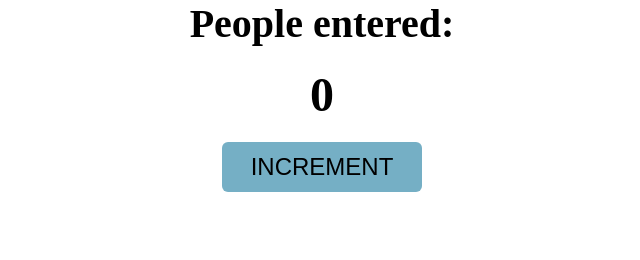
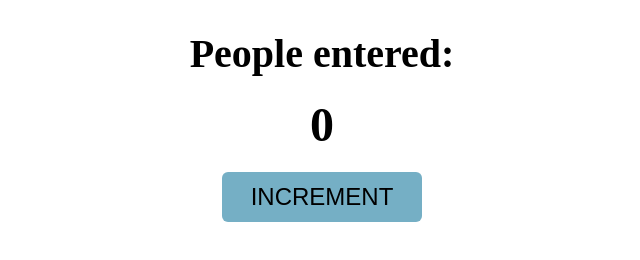
Before and after one commit to Mase1up/fCC_JS_full_course, a plain HTML site: page index.html in a window 1280 px wide. Shown: the whole page, without its empty margins (318-958 px from the left). Drawn offline with Linux system fonts and the light colour scheme.

Commit message:
Add some CSS for margin and padding

```diff
--- a/index.css
+++ b/index.css
@@ -9,6 +9,8 @@ body {
     flex-direction: column;
     justify-content: center;
     align-items: center;
+    top-margin: 20px;
+    padding-top: 30px;
 }
 
 h1{
```
